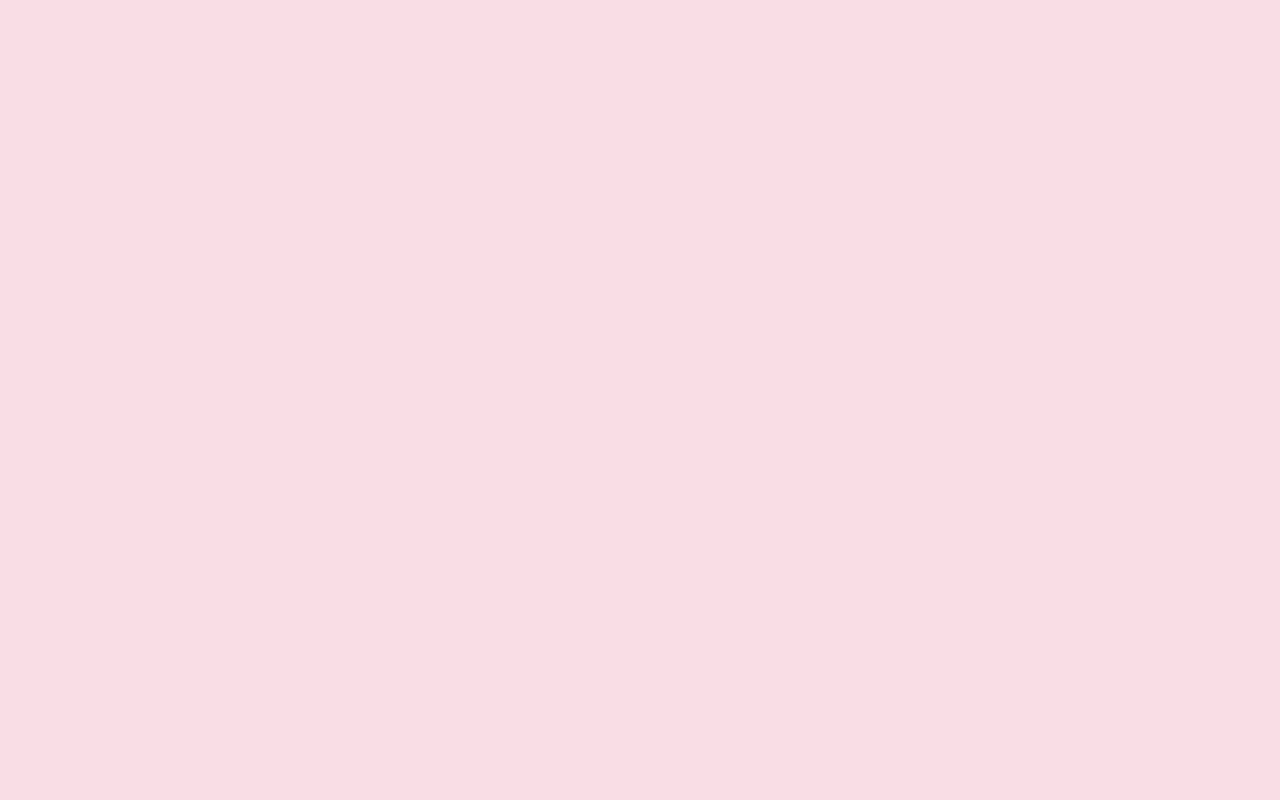
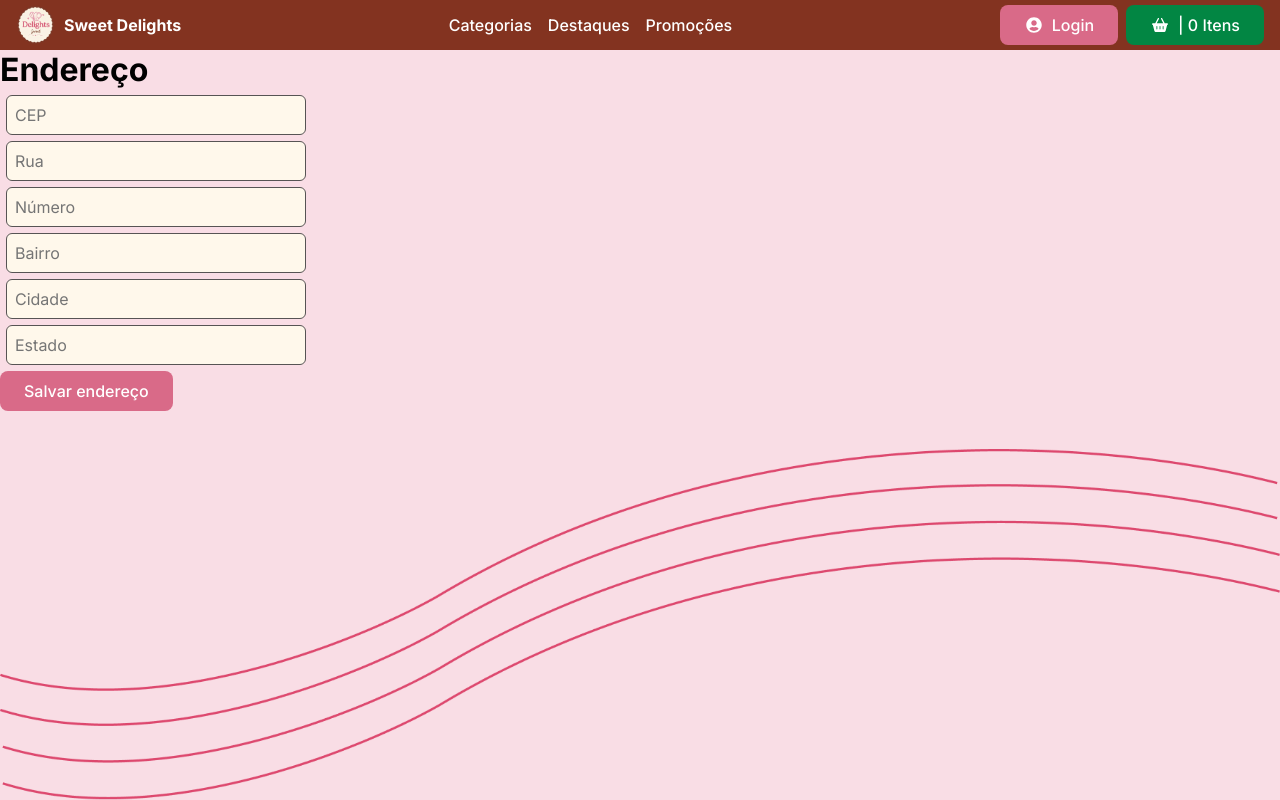
Before and after one commit to UpSnow/Sweet-Delights, a React (Vite) app in the folder Sweet-Delights/: page /address in a window 1280 px wide. Before the commit this address had no page. Built offline with nearby package versions, Linux system fonts and the light colour scheme.

Commit message:
feat(Tela de Endereço): Finalizando a tela de endereço

```diff
--- a/Sweet-Delights/src/Routes/Routes.jsx
+++ b/Sweet-Delights/src/Routes/Routes.jsx
@@ -8,6 +8,7 @@ import Register from "../pages/Register/Register";
 import Home from "../pages/Home/Homen";
 import CartProduct from "../pages/CartProduct/CartProduct"
 import Checkout from "../pages/Checkout/Checkout";
+import Address from "../pages/Addresses/Address";
 
 import LayoutPage from "../components/LayoutPage/LayoutPage";
 
@@ -33,6 +34,7 @@ const AppRoutes = () => {
                         <Route path="/details" element={<Details />} />
                         <Route path="/carrinho" element={<CartProduct />} />
                         <Route path="/checkout" element={<Checkout/>} />
+                        <Route path="/address" element={<Address/>} />
 
                     </Route>
 
--- /dev/null
+++ b/Sweet-Delights/src/api/cep.js
@@ -0,0 +1,22 @@
+
+export async function buscarCEP(cep) {
+    const cleanCep = cep.replace(/\D/g, ""); // o que esse regex faz?
+
+    if(cleanCep.length !== 8) return null;
+
+    try {
+        const reponse= await fetch(`https://viacep.com.br/ws/${cleanCep}/json/`);
+        const data = await reponse.json();
+
+        if(data.erro)return null;
+
+        return data
+
+    } catch (error) {
+        console.error("Erro ao buscar CEP:", error)
+        return null
+
+    }
+
+
+}
--- a/Sweet-Delights/src/components/Input/Input.jsx
+++ b/Sweet-Delights/src/components/Input/Input.jsx
@@ -13,7 +13,8 @@ const Input = ({ label, erro, ...props }) => {
 
       <input
         {...props} // me explique melhor essa parte
-        className={erro ? "input-field input-error" : "input-field"}
+        className={` input-field ${erro ? "input-error" : ""} ${props.readOnly ? "input-readonly" : ""}
+  `}
       />
 
       {erro && (
--- /dev/null
+++ b/Sweet-Delights/src/pages/Addresses/Address.jsx
@@ -0,0 +1,216 @@
+import { useState, useRef, useEffect } from "react";
+import { useNavigate } from "react-router-dom";
+
+import Input from "../../components/Input/Input";
+import Button from "../../components/Button/Button";
+
+import { validarCampoAddress, validarFormularioAddress } from "../../utils/validarEndereco/addressValidators";
+
+import { formatCep } from "../../utils/validarEndereco/masksAddress";
+import { buscarCEP } from "../../api/cep"
+
+const Address = () => {
+  const navigate = useNavigate();
+
+  const [form, setForm] = useState({
+    cep: "",
+    rua: "",
+    numero: "",
+    bairro: "",
+    cidade: "",
+    estado: ""
+  });
+
+  const [erros, setErros] = useState({});
+  const [loadingCep, setLoadingCep] = useState(false);
+  const [success, setSuccess] = useState(false);
+
+  const debounceRef = useRef(null);
+
+  const cepValido = form.cep.replace(/\D/g, "").length === 8;
+
+  const handleChange = (e) => {
+
+    const { name, value } = e.target;
+
+    let formattedValue = value;
+
+    if (name === "cep") {
+      formattedValue = formatCep(value)
+    }
+
+
+    const novosDados = {
+      ...form,
+      [name]: formattedValue
+    }
+
+    setForm(novosDados);
+
+
+
+
+    const erro = validarCampoAddress(name, novosDados)
+
+
+    setErros(prev => ({
+      ...prev,
+      [name]: erro
+    }));
+
+
+    if (name === "cep") {
+      clearTimeout(debounceRef.current);
+
+
+      debounceRef.current = setTimeout(async () => { //preciso entender essa logica toda e como funciona
+
+        const cleanCep = formattedValue.replace(/\D/g, "");
+
+        if (cleanCep.length !== 8) return;
+
+        setLoadingCep(true);
+
+        setErros(prev => ({
+          ...prev,
+          cep: ""
+        }));
+
+        const data = await buscarCEP(cleanCep); //preciso entender essa logica toda e como funciona
+
+        if (data && !data.erro) {
+          const dadosAtualizados = {
+            ...novosDados,
+            rua: data.logradouro || "",
+            bairro: data.bairro || "",
+            cidade: data.localidade || "",
+            estado: data.uf || ""
+          };
+
+          setForm(dadosAtualizados);
+
+          const novosErros = validarFormularioAddress(dadosAtualizados);
+          setErros(novosErros);
+
+        } else {
+          setErros(prev => ({
+            ...prev,
+            cep: "CEP não encontrado"
+          }));
+        }
+
+        setLoadingCep(false);
+
+      }, 500);
+    }
+
+
+
+  }
+
+
+
+  const handleSubmit = (e) => {
+    e.preventDefault();
+
+    const errosValidados = validarFormularioAddress(form);
+
+    if (Object.keys(errosValidados).length > 0) {
+      setErros(errosValidados);
+      return;
+    }
+
+    setSuccess(true);
+    }
+
+  useEffect(() => {
+      if (success) {
+        const timer = setTimeout(() => {
+          navigate("/checkout"); // muda a rota aqui
+        }, 2000);
+
+        return () => clearTimeout(timer);
+      }
+    }, [success, navigate]);
+
+    if (success) {
+      return (
+        <div>
+          <h1>✅ Endereço salvo!</h1>
+          <p>Redirecionando...</p>
+        </div>
+      );
+    }
+
+
+  return (
+    <div>
+      <h1>Endereço</h1>
+
+      <form onSubmit={handleSubmit}>
+
+        <Input
+          name="cep"
+          placeholder="CEP"
+          value={form.cep}
+          onChange={handleChange}
+          erro={erros.cep}
+        />
+
+        {loadingCep && <p>Buscando CEP...</p>}
+
+        <Input
+          name="rua"
+          placeholder="Rua"
+          value={form.rua}
+          onChange={handleChange}
+          erro={erros.rua}
+        />
+
+        <Input
+          name="numero"
+          placeholder="Número"
+          value={form.numero}
+          onChange={handleChange}
+          erro={erros.numero}
+        />
+
+        <Input
+          name="bairro"
+          placeholder="Bairro"
+          value={form.bairro}
+          onChange={handleChange}
+          erro={erros.bairro}
+        />
+
+        <Input
+          name="cidade"
+          placeholder="Cidade"
+          value={form.cidade}
+          onChange={handleChange}
+          erro={erros.cidade}
+          readOnly={cepValido}
+        />
+
+        <Input
+          name="estado"
+          placeholder="Estado"
+          value={form.estado}
+          onChange={handleChange}
+          erro={erros.estado}
+          readOnly={cepValido}
+        />
+
+        <Button type="submit">
+          Salvar endereço
+        </Button>
+
+      </form>
+    </div>
+
+
+  )
+
+}
+
+export default Address;
--- a/Sweet-Delights/src/pages/CartProduct/CartProduct.jsx
+++ b/Sweet-Delights/src/pages/CartProduct/CartProduct.jsx
@@ -55,7 +55,7 @@ function CartProduct() {
                         🧹 Limpar Carrinho
                     </button>
 
-                    <button onClick={()=>navigate("/checkout")} style={{ marginLeft: "10px" }}>
+                    <button onClick={()=>navigate("/address")} style={{ marginLeft: "10px" }}>
                         💳 Finalizar Pedido
                     </button>
 
--- /dev/null
+++ b/Sweet-Delights/src/utils/validarEndereco/addressValidators.js
@@ -0,0 +1,66 @@
+const validadores ={
+    cep: validarCEP,
+    rua: validarRua,
+    numero: validarNumero,
+    bairro: validarBairro,
+    cidade:validarCidade,
+    estado: validarEstado
+}
+
+
+export function validarCampoAddress(name, dados) {
+    const erros = {}
+
+    const validador = validadores[name] // duvida [name] isto é um array de nome, tipo cep, rua e os demais?
+
+    if(validador){
+        validador(dados,erros);
+    }
+    return erros[name]
+
+}
+
+
+export function validarFormularioAddress(dados) {
+     const erros = {}
+
+     Object.keys(validadores).forEach((campo) => { //entende a logica dessa parte
+        validadores[campo](dados,erros)
+     })
+
+     return erros;
+
+}
+
+
+function validarCEP(dados, erros) {
+  if (!dados.cep) {
+    erros.cep = "CEP obrigatório";
+    return;
+  }
+
+  if (dados.cep.replace(/\D/g, "").length !== 8) {
+    erros.cep = "CEP inválido";
+  }
+}
+
+
+function validarRua(dados, erros) {
+  if (!dados.rua) erros.rua = "Rua obrigatória";
+}
+
+function validarNumero(dados, erros) {
+  if (!dados.numero) erros.numero = "Número obrigatório";
+}
+
+function validarBairro(dados, erros) {
+  if (!dados.bairro) erros.bairro = "Bairro obrigatório";
+}
+
+function validarCidade(dados, erros) {
+  if (!dados.cidade) erros.cidade = "Cidade obrigatória";
+}
+
+function validarEstado(dados, erros) {
+  if (!dados.estado) erros.estado = "Estado obrigatório";
+}
--- /dev/null
+++ b/Sweet-Delights/src/utils/validarEndereco/masksAddress.js
@@ -0,0 +1,9 @@
+//preciso entender todos os regex e slice replace
+export function formatCep(value){
+
+    return value.
+    replace(/\D/g, "")
+    .slice(0,8)
+    .replace(/(\d{5})(\d)/, "$1-$2")
+
+}
```
Also changed, not shown: Sweet-Delights/src/pages/Addresses/Address.css (added).
